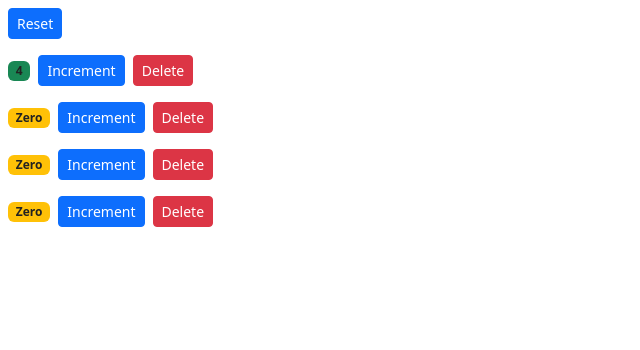
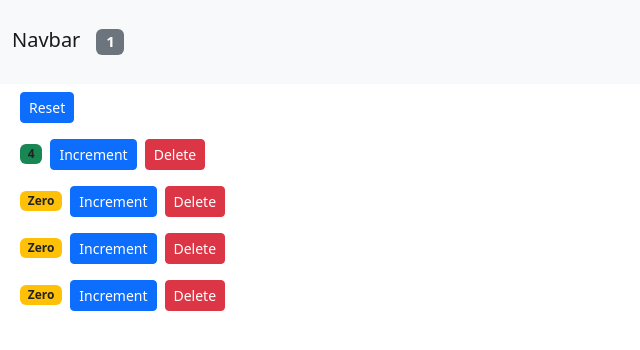
Before and after one commit to Rianto-RNT/rnt-react-vidly, a React (Create React App) app in the folder counter/: page / in a window 1280 px wide. Shown: the top 350 px of the page, without its empty margins (0-640 px from the left). Built offline with nearby package versions, Linux system fonts and the light colour scheme.

Commit message:
Multiple component in sync, Lifting the state up, stateless fuctional component, destructuring arguments, lifecycle hooks

```diff
--- a/counter/src/App.js
+++ b/counter/src/App.js
@@ -1,10 +1,56 @@
-import React from "react";
+import React, { Component } from "react";
 
-function App() {
-  return (
+import Counters from "./components/counters";
+import Navbar from "./components/navbar";
 
-    <></>
-  );
+class App extends Component {
+  state = {
+    counters: [
+      { id: 1, value: 4 },
+      { id: 2, value: 0 },
+      { id: 3, value: 0 },
+      { id: 4, value: 0 },
+    ],
+  };
+
+  handleIncrement = (counter) => {
+    const counters = [...this.state.counters];
+    const index = counters.indexOf(counter);
+    counters[index] = { ...counter };
+    counters[index].value++;
+    this.setState({ counters });
+  };
+
+  handleReset = () => {
+    const counters = this.state.counters.map((c) => {
+      c.value = 0;
+      return c;
+    });
+    this.setState({ counters });
+  };
+
+  handleDelete = (counterId) => {
+    const counters = this.state.counters.filter((c) => c.id !== counterId);
+    this.setState({ counters });
+  };
+
+  render() {
+    return (
+      <>
+        <Navbar
+          totalCounters={this.state.counters.filter((c) => c.value > 0).length}
+        />
+        <div className="container-fluid">
+          <Counters
+            counters={this.state.counters}
+            onReset={this.handleReset}
+            onIncrement={this.handleIncrement}
+            onDelete={this.handleDelete}
+          />
+        </div>
+      </>
+    );
+  }
 }
 
 export default App;
--- a/counter/src/components/counters.jsx
+++ b/counter/src/components/counters.jsx
@@ -2,50 +2,19 @@ import React, { Component } from "react";
 import Counter from "./counter";
 
 class Counters extends Component {
-  state = {
-    counters: [
-      { id: 1, value: 4 },
-      { id: 2, value: 0 },
-      { id: 3, value: 0 },
-      { id: 4, value: 0 },
-    ],
-  };
+  render() {
+    const { onReset, counters, onDelete, onIncrement } = this.props;
 
-  handleIncrement = (counter) => {
-    const counters = [...this.state.counters];
-    const index = counters.indexOf(counter);
-    counters[index] = { ...counter };
-    counters[index].value++;
-    this.setState({ counters });
-  };
-
-  handleReset = () => {
-    const counters = this.state.counters.map((c) => {
-      c.value = 0;
-      return c;
-    });
-    this.setState({ counters });
-  };
-
-  handleDelete = (counterId) => {
-    const counters = this.state.counters.filter((c) => c.id !== counterId);
-    this.setState({ counters });
-  };
-
-  render() {
     return (
       <div>
-        <button
-          onClick={this.handleReset}
-          className="btn btn-primary btn-sm m-2"
-        >
+        <button onClick={onReset} className="btn btn-primary btn-sm m-2">
           Reset
         </button>
-        {this.state.counters.map((counter) => (
+        {counters.map((counter) => (
           <Counter
             key={counter.id}
-            onDelete={this.handleDelete}
-            onIncrement={this.handleIncrement}
+            onDelete={onDelete}
+            onIncrement={onIncrement}
             value={counter.value}
             counter={counter}
           />
--- /dev/null
+++ b/counter/src/components/navbar.jsx
@@ -0,0 +1,20 @@
+import React from "react";
+
+// Stateless Functional component
+
+const Navbar = ({ totalCounters }) => {
+  return (
+    <nav className="navbar bg-light">
+      <div className="container-fluid">
+        <span className="navbar-brand mb-0 h1" href="#">
+          Navbar
+          <span className="badge badge-pill bg-secondary m-3">
+            {totalCounters}
+          </span>
+        </span>
+      </div>
+    </nav>
+  );
+};
+
+export default Navbar;
--- a/counter/src/index.js
+++ b/counter/src/index.js
@@ -5,13 +5,12 @@ import reportWebVitals from "./reportWebVitals";
 
 import "bootstrap/dist/css/bootstrap.css";
 
-// import Counter from "./components/counter";
-import Counters from "./components/counters";
+import App from "./App";
 
 const root = ReactDOM.createRoot(document.getElementById("root"));
 root.render(
   <React.StrictMode>
-    <Counters />
+    <App />
   </React.StrictMode>
 );
 
```
